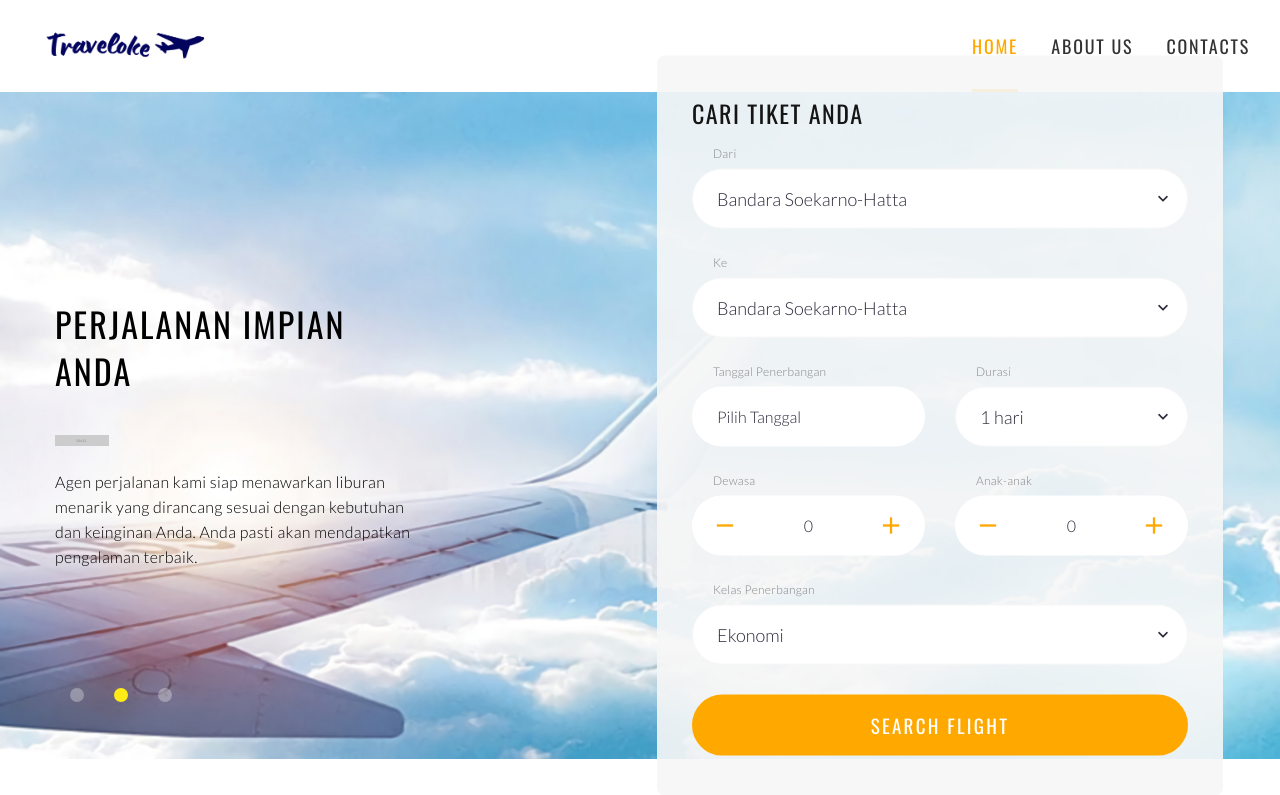
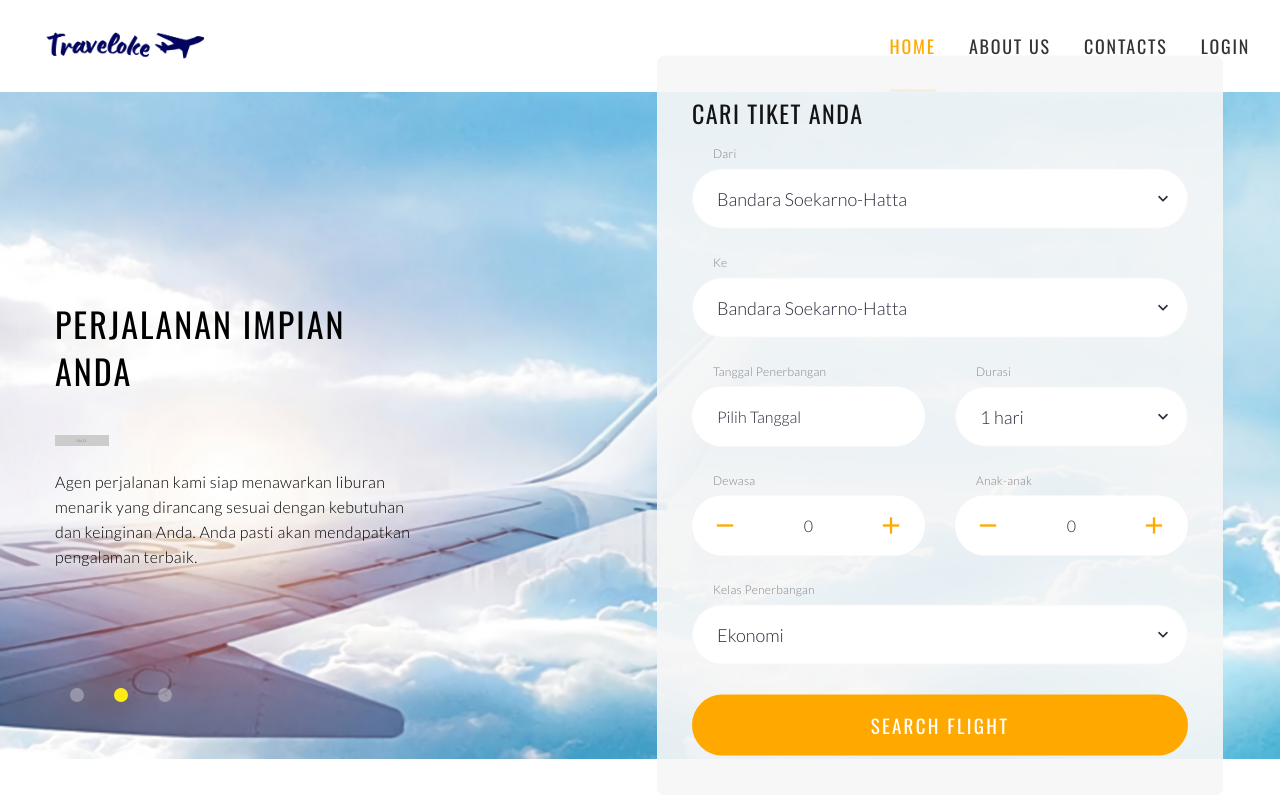
Before and after one commit to violaClara/UAS-PemrogramanWEB, a PHP site: page / in a window 1280 px wide. Shown: the top 795 px of the page. Run offline with PHP 8.4, Linux system fonts and the light colour scheme; data comes from the database, SQL or seed files in the repository.

Commit message:
Update header.php

```diff
--- a/site/header.php
+++ b/site/header.php
@@ -36,6 +36,8 @@
                     </li>
                     <li><a href="contacts.php">Contacts</a>
                     </li>
+                    <li><a href="login.php">Login</a>
+                    </li>
                   </ul>
                 </div>
               </div>
```
